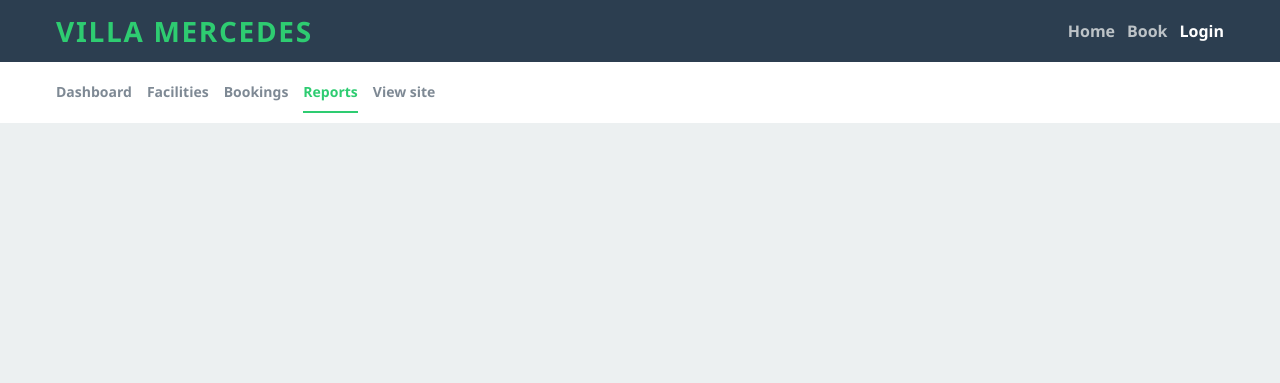
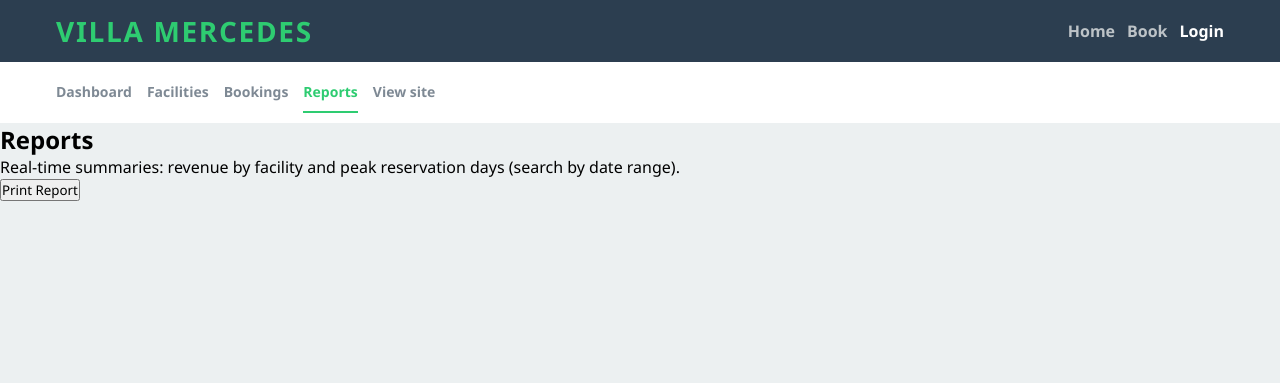
Before and after one commit to NazuChomp/villa-mercedes, a PHP site: page /admin/reports.php in a window 1280 px wide. Shown: the top 383 px of the page. Run offline with PHP 8.4, Linux system fonts and the light colour scheme.

Commit message:
feat: add initial mark up for report page

```diff
--- a/admin/reports.php
+++ b/admin/reports.php
@@ -39,5 +39,14 @@ $currentPage = basename($_SERVER['PHP_SELF']);
             <a href="<?= e(url('index.php')) ?>" target="_blank" >View site</a>
         </div>
     </nav>
+    <main class="reports-main">
+        <div class="page-head">
+            <div>
+                <h2>Reports</h2>
+                <p>Real-time summaries: revenue by facility and peak reservation days (search by date range).</p>
+            </div>
+            <button type="button" onclick="window.print()">Print Report</button>
+        </div>
+    </main>
 </body>
 </html>
```
